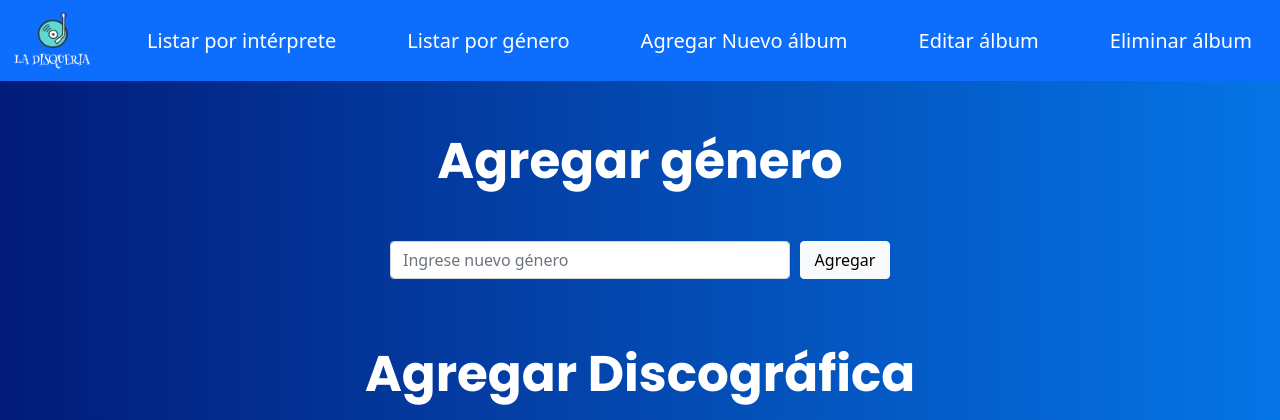
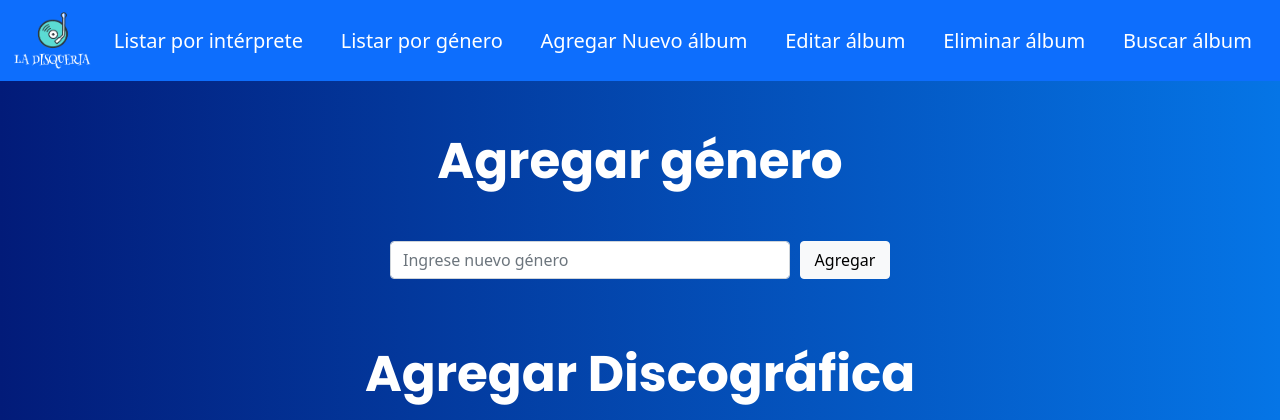
Before and after one commit to Francisco-B07/Proyecto-innovacion-4.0-ISPC, a Flask app: page /agregar in a window 1280 px wide. Shown: the top 420 px of the page. Run offline with Flask 2, Linux system fonts and the light colour scheme; data that the repository does not hold is empty; some libraries are stand-ins or nearby versions.

Commit message:
agregue buscar album

```diff
--- a/templates/layout.html
+++ b/templates/layout.html
@@ -40,6 +40,7 @@
         <a class="navbar-brand" href="cargar">Agregar Nuevo álbum</a>
         <a class="navbar-brand" href="/">Editar álbum</a>
         <a class="navbar-brand" href="/">Eliminar álbum</a>
+        <a class="navbar-brand" href="/">Buscar álbum</a>
       </div>
     </nav>
 
```
